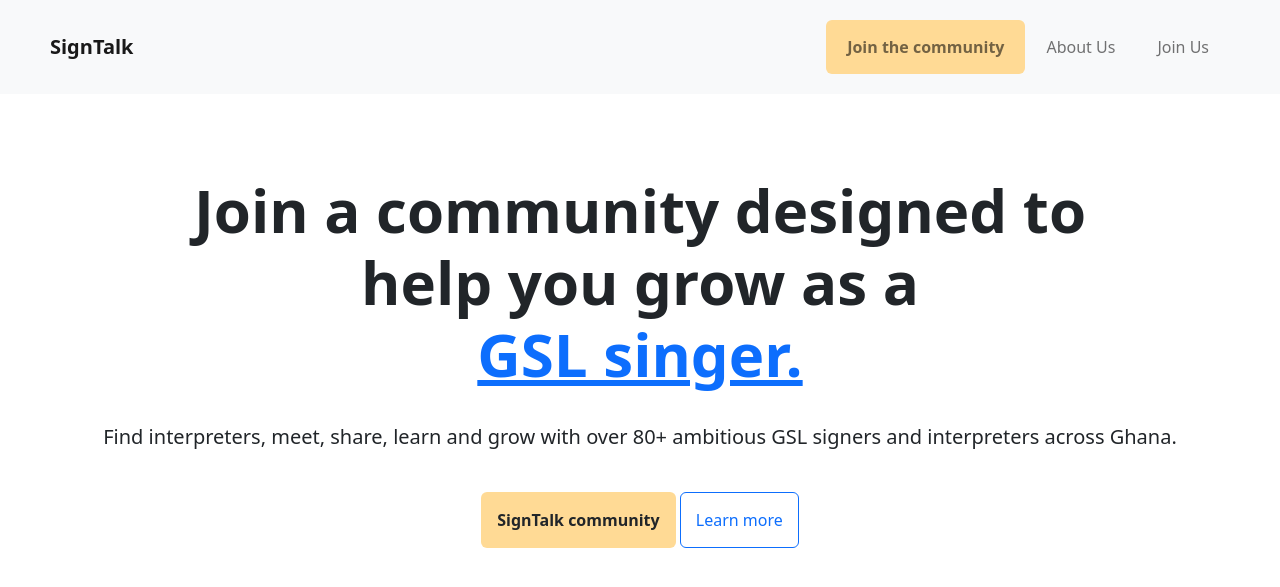
After one commit to samadon1/signtalkapp, a Django app: page /signtext/community in a window 1280 px wide. The commit adds this page. Shown: the top 587 px of the page. Run offline with Django 4.2, Linux system fonts and the light colour scheme; parts of the project's set-up code (start-up, migrations or seed data) failed here and were passed over.

Commit message:
community page creation, updates

```diff
--- /dev/null
+++ b/main/signtext/templates/signtext/community.html
@@ -0,0 +1,40 @@
+<!DOCTYPE html>
+{% load static %}
+<html lang="en">
+
+<head>
+    <meta charset="UTF-8">
+    <meta http-equiv="X-UA-Compatible" content="IE=edge">
+    <meta name="viewport" content="width=device-width, initial-scale=1.0">
+    <link rel='stylesheet' type='text/css' media='screen' href="{% static 'styles/styles.css' %}">
+
+
+    <link href="https://cdn.jsdelivr.net/npm/bootstrap@5.2.0-beta1/dist/css/bootstrap.min.css" rel="stylesheet"
+        integrity="sha384-0evHe/X+R7YkIZDRvuzKMRqM+OrBnVFBL6DOitfPri4tjfHxaWutUpFmBp4vmVor" crossorigin="anonymous">
+
+    <title>Document</title>
+
+</head>
+
+<body >
+
+    {% include 'signtext/navbar.html' %}
+   <div class="community-body">
+    <div class="community-header">
+        <h1>Join a community designed to help you grow as a <br> <span style="color:  #0d6efd; text-decoration: underline;">GSL singer.</span> </h1>
+
+    </div>
+    <br>
+    <p style="text-align: center; font-size: 20px; font-weight: 100px;">Find interpreters, meet, share, learn and grow with over 80+ ambitious GSL signers and interpreters across Ghana. </p>
+
+    <br>
+    <div style="text-align: center;">
+        <button style=" padding: 15px; background-color: rgb(255, 218, 149);" class="btn">
+            <a style="font-weight: bold;"  class="nav-link" href="{% url 'community_chat' %}">SignTalk community</a>
+          </button>
+        <button style="padding: 15px;" class="btn btn-outline-primary">Learn more</button>
+    </div>
+   </div>
+</body>
+
+</html>
--- a/main/signtext/templates/signtext/index.html
+++ b/main/signtext/templates/signtext/index.html
@@ -16,6 +16,9 @@
 </head>
 
 <body>
+
+  {% include 'signtext/navbar.html' %}
+
 
   <div class="home-grid">
     <div class="home-header">
--- a/main/signtext/templates/signtext/learn_main.html
+++ b/main/signtext/templates/signtext/learn_main.html
@@ -17,6 +17,7 @@
 </head>
 
 <body >
+    {% include 'signtext/navbar.html' %}
     <h1 class="learn-main-header">Categories</h1>
 
     <div class="category-body">
--- a/main/signtext/templates/signtext/learn_page.html
+++ b/main/signtext/templates/signtext/learn_page.html
@@ -24,7 +24,7 @@
                 <div></div>
               </div>
               <div>
-                <a href="">
+                <a href="{% url 'learn_main' %}">
                     <svg xmlns="http://www.w3.org/2000/svg" width="26" height="26" fill="currentColor" class="bi bi-x-lg" viewBox="0 0 16 16">
                         <path d="M2.146 2.854a.5.5 0 1 1 .708-.708L8 7.293l5.146-5.147a.5.5 0 0 1 .708.708L8.707 8l5.147 5.146a.5.5 0 0 1-.708.708L8 8.707l-5.146 5.147a.5.5 0 0 1-.708-.708L7.293 8 2.146 2.854Z"/>
                       </svg>
--- /dev/null
+++ b/main/signtext/templates/signtext/navbar.html
@@ -0,0 +1,34 @@
+<!DOCTYPE html>
+<html lang="en">
+<head>
+    <meta charset="UTF-8">
+    <meta http-equiv="X-UA-Compatible" content="IE=edge">
+    <meta name="viewport" content="width=device-width, initial-scale=1.0">
+    <title>Document</title>
+</head>
+<body>
+    <!-- As a link -->
+    <nav style="padding: 20px 50px;" class="navbar navbar-expand-lg navbar-light bg-light">
+        <a style="font-weight: bold;" class="navbar-brand" href="{% url 'home' %}">SignTalk</a>
+
+        <div class="collapse navbar-collapse justify-content-end" id="navbarText">
+          <ul class="navbar-nav mr-auto">
+            <li class="nav-item active">
+              <button style="background-color: rgb(255, 218, 149);" class="btn">
+                <a style="font-weight: bold;" class="nav-link" href="{% url 'community' %}">Join the community</a>
+              </button>
+            </li>
+            <li class="nav-item">
+              <button class="btn" ><a class="nav-link" href="#">About Us</a></button>
+            </li>
+            <li class="nav-item">
+             <button class="btn">
+                <a class="nav-link" href="#">Join Us</a>
+             </button>
+            </li>
+          </ul>
+        </div>
+      </nav>
+
+</body>
+</html>
--- a/main/signtext/templates/signtext/select_solution.html
+++ b/main/signtext/templates/signtext/select_solution.html
@@ -32,7 +32,7 @@
                </div>
                <br>
                <br>
-               <a  href="" class="btn btn-outline-primary">
+               <a  href="{% url 'signtext' %}" class="btn btn-outline-primary">
                    <div style="padding: 10px 50px; font-size: 20px;">
                    Open app
                  </div></a>
--- a/main/signtext/urls.py
+++ b/main/signtext/urls.py
@@ -8,6 +8,9 @@ urlpatterns = [
     path('select_solution', views.select_solution, name='select_solution'),
     path('learn_main', views.learn_main, name='learn_main'),
     path('learn_page/<str:pk>/', views.learn_page, name='learn_page'),
+    path('hospital_page', views.hospital_page, name='hospital_page'),
+    path('community', views.community, name='community'),
+    path('community_chat', views.community_chat, name='community_chat'),
 
     path('textsign', views.textsign, name='textsign'),
     path('signtext', views.signtext, name='signtext'),
--- a/main/signtext/views.py
+++ b/main/signtext/views.py
@@ -265,8 +265,31 @@ def learn_page(request, pk):
 
 
 
+def hospital_page(request):
+    hospitals = [
+        ["Komfo Anokye Teaching Hospital", "Ashanti Region", "https://www.google.com/maps/dir/6.9723244,-1.4716475/komfo+anokye+hospital/@6.8303378,-1.6584845,11z/data=!3m1!4b1!4m9!4m8!1m1!4e1!1m5!1m1!1s0xfdb96fa87e87323:0xf47a8c98b1dd0923!2m2!1d-1.6291939!2d6.6975237"],
+        ["Asante Mampong Government Hospital", "Ashanti Region", ""],
+        ["Korle Bu Teaching Hospital", "Greater Accra Region", ""],
+        ["37 Military Hospital", "Greater Accra Region", ""],
+        ["Effia Nkwanta Regional Hospital", "Western Region", ""],
+        ["Essikado Hospital", "Western Region", ""],
+        ["Ho Municipal Hospital", "Volta Region", ""],
+        ["Bibiani Government Hospital", "Western Region", ""],
 
+    ]
+
+    context = {
+        "hospitals" : hospitals
+    }
+
+    return render(request, 'signtext/choose_hospital.html', context)
 
 
 def learn(request):
     return render(request, 'signtext/learn.html')
+
+def community(request):
+    return render(request, 'signtext/community.html')
+
+def community_chat(request):
+    return render(request, 'signtext/community_chat.html')
--- a/main/static/styles/styles.css
+++ b/main/static/styles/styles.css
@@ -60,6 +60,12 @@ body {
   box-shadow: 0 5px 8px 0 rgba(0, 0, 0, 0.2), 0 12px 20px 0 rgba(0, 0, 0, 0.0);
 }
 
+textarea:focus, input:focus{
+
+  outline: none;
+}
+
+
 .text-grid {
   margin: 50px;
   display: grid;
@@ -77,13 +83,13 @@ body {
 .home-grid {
   display: grid;
   grid-template-columns: 50% 50%;
-  padding-top: 190px;
+  padding-top: 130px;
   padding-left: 50px;
 }
 
 .home-header>h1 {
   font-size: 100px;
-  color: #0275d8;
+  color: 	#0D6EFD;
 
 }
 
@@ -374,6 +380,56 @@ body {
   margin-left: 200px;
 }
 
+.hospital-wrapper {
+  display: grid;
+  grid-template-columns: 1fr 1fr 1fr;
+  padding: 0 150px;
+
+}
+
+.hospital-body {
+  padding: 50px 180px;
+
+}
+
+.community-body {
+  padding: 50px 20%;
+  /* padding: 50px 20%; */
+}
+
+.community-header {
+  display: flex;
+  justify-content: center;
+  padding: 50px 160px 0px;
+  text-align: center;
+
+}
+
+.community-header > h1 {
+  font-size: 60px;
+  font-weight: bold;
+}
+
+.community-wrapper {
+  display: grid;
+  grid-template-columns: 1fr 1fr;
+}
+
+.community-body {
+  padding: 30px;
+
+}
+
+.chat-cards {
+  border-top: solid 1px rgb(216, 216, 216);
+  /* border-bottom: solid 1px grey; */
+  padding: 20px;
+}
+
+.chat-cards >
+
+
+
 .learn-card > p {
   /* padding: 20px; */
 }
```
Also changed, not shown: main/signtext/templates/signtext/choose_hospital.html (added, +49 -0 lines), main/signtext/templates/signtext/community_chat.html (added, +86 -0 lines), main/signtext/templates/signtext/select_user.html (+8 -1 lines), main/signtext/templates/signtext/textsign.html (+6 -6 lines).
